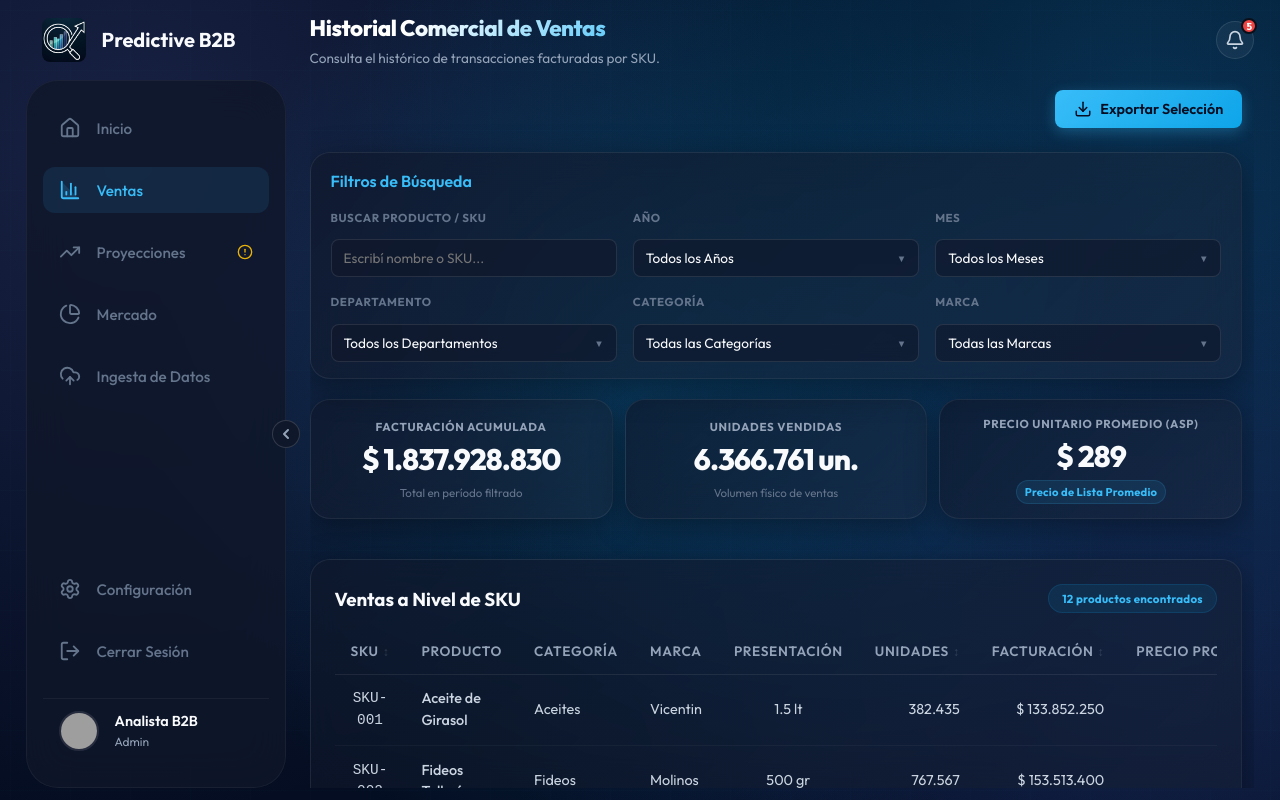
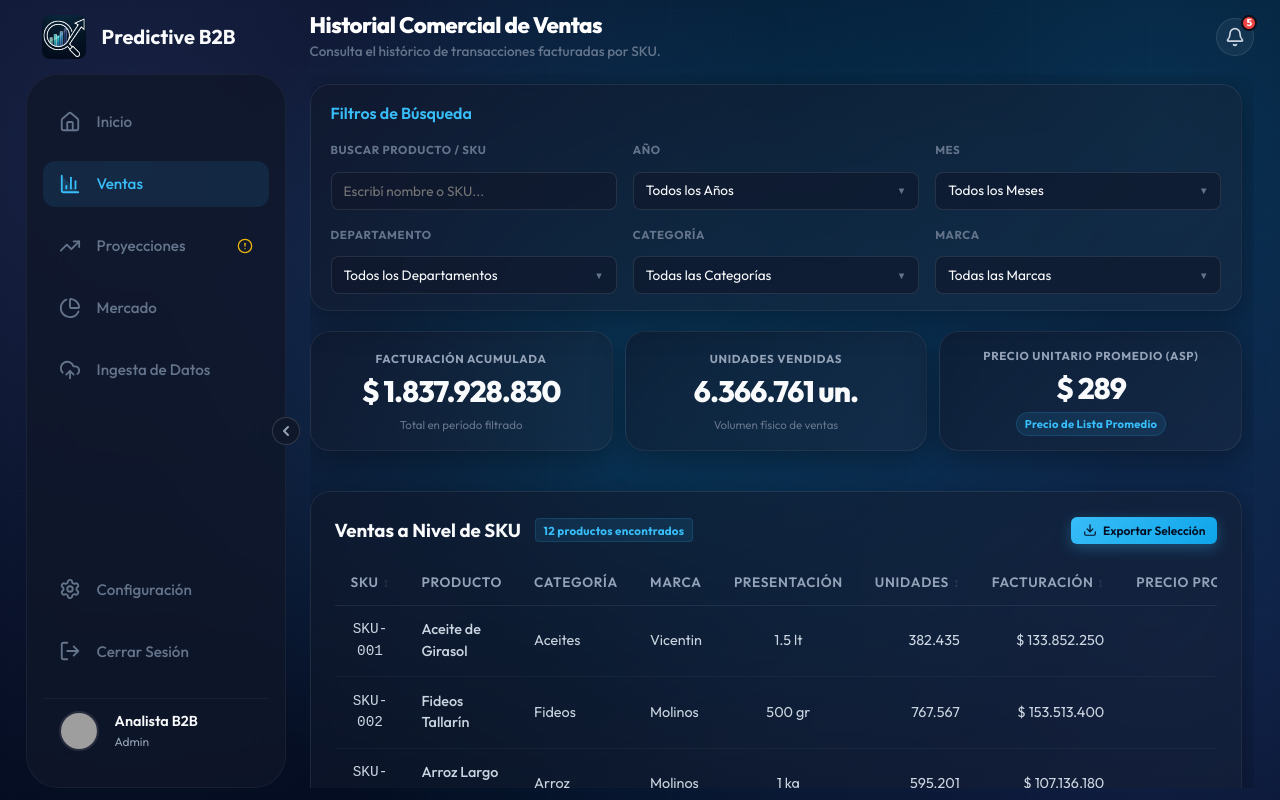
Before and after one commit to calde1104/tesis_front, a React (Vite) app: page /dashboard in a window 1280 px wide. Both pictures are taken after a click on the button "Ventas". Built offline with nearby package versions, Linux system fonts and the light colour scheme; grey boxes are pictures that could not be loaded.

Commit message:
Detalles finos

```diff
--- a/src/pages/Dashboard/Dashboard.css
+++ b/src/pages/Dashboard/Dashboard.css
@@ -3,9 +3,9 @@
   grid-template-columns: 260px 1fr;
   grid-template-rows: auto 1fr;
   column-gap: 1.5rem;
-  row-gap: 0.75rem;
+  row-gap: 1rem;
   height: 100vh;
-  padding: 1.5vh 2vw;
+  padding: 1.5rem 2rem 1.25rem 2rem;
 
   background-color: #040d21;
   background-image:
@@ -243,18 +243,19 @@
 }
 
 .header-greeting h1 {
-  font-size: 1.85rem;
+  font-size: 1.65rem;
   font-weight: 800;
-  margin-bottom: 0.15rem;
-  background: linear-gradient(135deg, #ffffff 30%, #38bdf8 100%);
-  -webkit-background-clip: text;
-  -webkit-text-fill-color: transparent;
-  letter-spacing: -0.02em;
+  margin: 0;
+  color: #ffffff;
+  letter-spacing: -0.025em;
+  line-height: 1.2;
 }
 
 .header-greeting p {
-  color: #94a3b8;
-  font-size: 0.95rem;
+  color: #64748b;
+  font-size: 0.85rem;
+  margin: 0.25rem 0 0 0;
+  font-weight: 500;
 }
 
 .header-actions {
--- a/src/pages/Dashboard/views/IngestionView.jsx
+++ b/src/pages/Dashboard/views/IngestionView.jsx
@@ -45,12 +45,12 @@ const IngestionView = () => {
   const handleDownloadTemplate = () => {
     const headers = [
       'Año', 'Mes', 'Canal', 'Departamento', 'Categoria', 'Sku', 'Descripcion',
-      'Empresa', 'Marca', 'Familia', 'Departamento_2', 'Unidades Vendidas', 'Facturación'
+      'Empresa', 'Marca', 'Unidades Vendidas', 'Facturación'
     ];
 
     const sampleRow = [
       '2026', '6', 'Autoservicio', 'Bebidas', 'Gaseosas', '7790070411122', 'Gaseosa Cola 2.25L',
-      'Coca-Cola Company', 'Coca-Cola', 'Gaseosas Cola', 'Bebidas', '1500', '450000.00'
+      'Coca-Cola Company', 'Coca-Cola', '1500', '450000.00'
     ];
 
     const csvContent = [
@@ -162,8 +162,8 @@ const IngestionView = () => {
       display: 'flex',
       flexDirection: 'column',
       gap: '1.25rem',
-      height: 'calc(100vh - 155px)',
-      minHeight: '620px',
+      height: 'calc(100vh - 175px)',
+      minHeight: '550px',
       padding: '0 0.5rem 0.5rem 0.5rem'
     }}>
 
@@ -400,10 +400,6 @@ const IngestionView = () => {
             <div style={{ display: 'flex', flexDirection: 'column', gap: '0.1rem' }}>
               <span style={{ fontSize: '0.75rem', fontWeight: '700', color: '#38bdf8', background: 'rgba(56,189,248,0.08)', padding: '0.1rem 0.35rem', borderRadius: '4px', fontFamily: 'monospace', alignSelf: 'flex-start' }}>Marca</span>
               <span style={{ fontSize: '0.68rem', color: '#cbd5e1' }}>Marca comercial</span>
-            </div>
-            <div style={{ display: 'flex', flexDirection: 'column', gap: '0.1rem' }}>
-              <span style={{ fontSize: '0.75rem', fontWeight: '700', color: '#38bdf8', background: 'rgba(56,189,248,0.08)', padding: '0.1rem 0.35rem', borderRadius: '4px', fontFamily: 'monospace', alignSelf: 'flex-start' }}>Familia</span>
-              <span style={{ fontSize: '0.68rem', color: '#cbd5e1' }}>Familia de productos</span>
             </div>
             <div style={{ display: 'flex', flexDirection: 'column', gap: '0.1rem' }}>
               <span style={{ fontSize: '0.75rem', fontWeight: '700', color: '#38bdf8', background: 'rgba(56,189,248,0.08)', padding: '0.1rem 0.35rem', borderRadius: '4px', fontFamily: 'monospace', alignSelf: 'flex-start' }}>Unidades Vendidas</span>
--- a/src/pages/Dashboard/views/MarketView.jsx
+++ b/src/pages/Dashboard/views/MarketView.jsx
@@ -557,8 +557,8 @@ const MarketView = () => {
       display: 'flex',
       flexDirection: 'column',
       gap: '1.25rem',
-      height: 'calc(100vh - 180px)',
-      minHeight: '680px',
+      height: 'calc(100vh - 200px)',
+      minHeight: '600px',
       padding: '0 0.5rem 0.5rem 0.5rem'
     }}>
 
--- a/src/pages/Dashboard/views/SalesView.jsx
+++ b/src/pages/Dashboard/views/SalesView.jsx
@@ -370,27 +370,6 @@ const SalesView = ({ formatCurrency }) => {
 
   return (
     <div className="view-container">
-      <div className="view-header" style={{ justifyContent: 'flex-end', marginBottom: '0.25rem' }}>
-        <div className="view-actions">
-          {exportStatus === 'RUNNING' ? (
-            <div className="export-status-panel card">
-              <Loader2 size={16} className="spinner" />
-              <span>Generando reporte ({exportProgress}%)</span>
-              <div className="progress-bar-mini">
-                <div className="progress-fill-mini" style={{ width: `${exportProgress}%` }}></div>
-              </div>
-            </div>
-          ) : exportStatus === 'SUCCESS' ? (
-            <button onClick={handleDownload} className="btn-success">
-              <Download size={18} /> Descargar Reporte
-            </button>
-          ) : (
-            <button className="btn-primary" onClick={handleExport}>
-              <Download size={18} /> Exportar Selección
-            </button>
-          )}
-        </div>
-      </div>
 
       <div className="card filters-card">
         <div style={{ display: 'flex', justifyContent: 'space-between', alignItems: 'center' }}>
@@ -579,9 +558,33 @@ const SalesView = ({ formatCurrency }) => {
       </div>
 
       <div className="card table-card">
-        <div className="table-header">
-          <h3>Ventas a Nivel de SKU</h3>
-          <span className="badge">{totalItems} productos encontrados</span>
+        <div className="table-header" style={{ display: 'flex', justifyContent: 'space-between', alignItems: 'center' }}>
+          <div style={{ display: 'flex', alignItems: 'center', gap: '0.85rem' }}>
+            <h3 style={{ margin: 0 }}>Ventas a Nivel de SKU</h3>
+            <span className="badge" style={{ background: 'rgba(56, 189, 248, 0.1)', color: '#38bdf8', border: '1px solid rgba(56, 189, 248, 0.15)', padding: '0.15rem 0.5rem', borderRadius: '4px', fontSize: '0.72rem', fontWeight: '700' }}>
+              {totalItems} productos encontrados
+            </span>
+          </div>
+
+          <div className="view-actions" style={{ display: 'flex', alignItems: 'center' }}>
+            {exportStatus === 'RUNNING' ? (
+              <div className="export-status-panel card" style={{ padding: '0.35rem 0.75rem', gap: '0.5rem', display: 'flex', alignItems: 'center', borderRadius: '6px', fontSize: '0.75rem', margin: 0 }}>
+                <Loader2 size={13} className="spinner" />
+                <span>Generando ({exportProgress}%)</span>
+                <div className="progress-bar-mini" style={{ width: '40px', height: '4px', background: 'rgba(255,255,255,0.05)', borderRadius: '2px', overflow: 'hidden' }}>
+                  <div className="progress-fill-mini" style={{ width: `${exportProgress}%`, height: '100%', background: '#38bdf8' }}></div>
+                </div>
+              </div>
+            ) : exportStatus === 'SUCCESS' ? (
+              <button onClick={handleDownload} className="btn-success" style={{ padding: '0.35rem 0.75rem', fontSize: '0.75rem', display: 'flex', alignItems: 'center', gap: '0.35rem', borderRadius: '6px' }}>
+                <Download size={14} /> Descargar Reporte
+              </button>
+            ) : (
+              <button className="btn-primary" onClick={handleExport} style={{ padding: '0.35rem 0.75rem', fontSize: '0.75rem', display: 'flex', alignItems: 'center', gap: '0.35rem', borderRadius: '6px' }}>
+                <Download size={14} /> Exportar Selección
+              </button>
+            )}
+          </div>
         </div>
 
         <div className="table-wrapper">
--- a/src/pages/Dashboard/views/SettingsView.jsx
+++ b/src/pages/Dashboard/views/SettingsView.jsx
@@ -101,8 +101,8 @@ const SettingsView = () => {
       display: 'flex',
       flexDirection: 'column',
       gap: '1.25rem',
-      height: 'calc(100vh - 155px)',
-      minHeight: '620px',
+      height: 'calc(100vh - 175px)',
+      minHeight: '550px',
       padding: '0 0.5rem 0.5rem 0.5rem',
       position: 'relative'
     }}>
```
